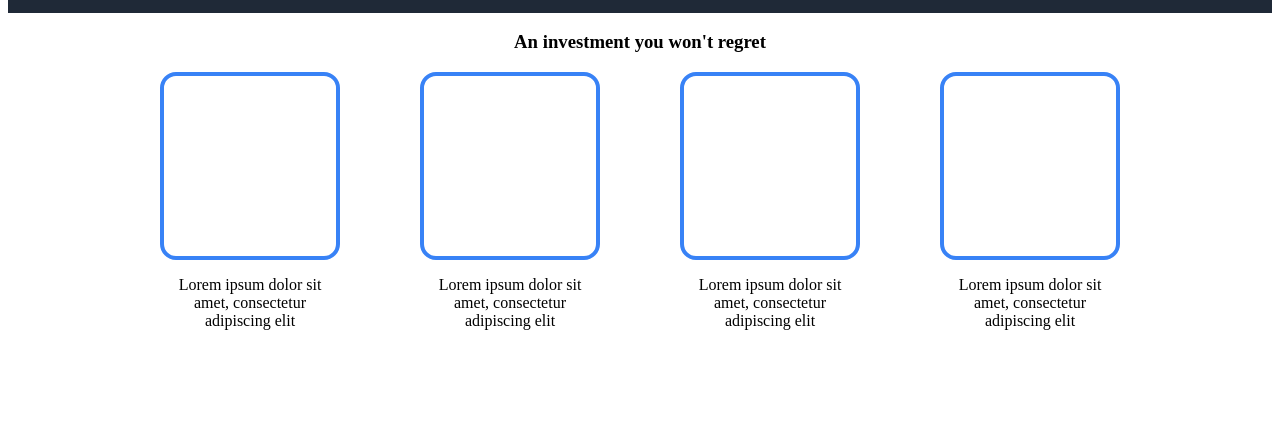
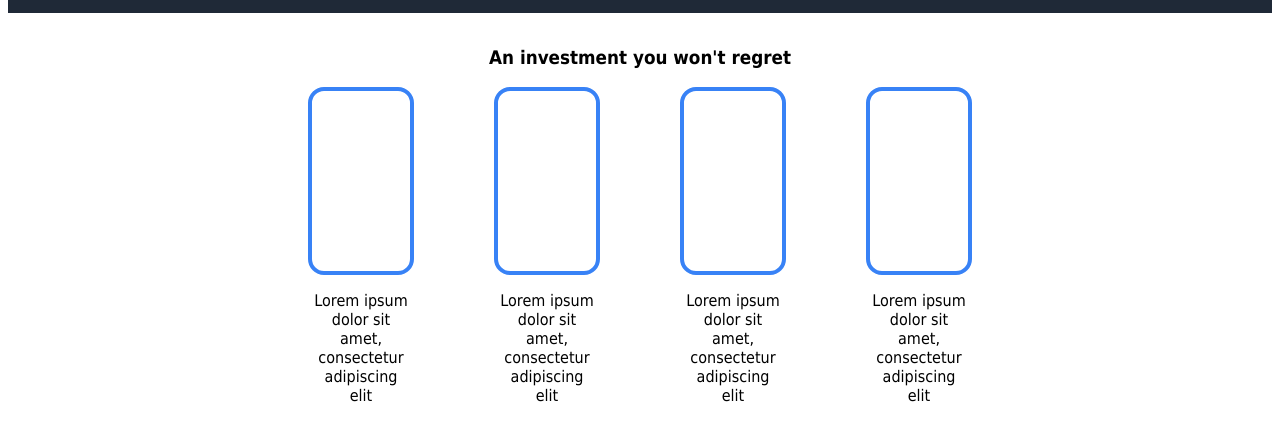
Before and after one commit to dragonvedb/odin-landing-page, a plain HTML site: page index.html in a window 1280 px wide. Shown: the part 418-858 px from the top of the page. Before the commit the page ends 800 px from the top, so only its background shows below. Drawn offline with Linux system fonts and the light colour scheme.

Commit message:
Apply font-family to the whole HTML document

```diff
--- a/styles.css
+++ b/styles.css
@@ -1,12 +1,19 @@
+html {
+    font-family: Tahoma, sans-serif;
+}
+
+header,
+.intro,
+.features {
+    padding: 16px 300px;
+}
+
 header,
 .intro {
     color: #f9faf8;
     background-color: #1f2937;
     display: flex;
     justify-content: space-between;
-
-    padding: 16px 300px;
-    font-family: Tahoma, sans-serif;
 }
 
 header {
```
